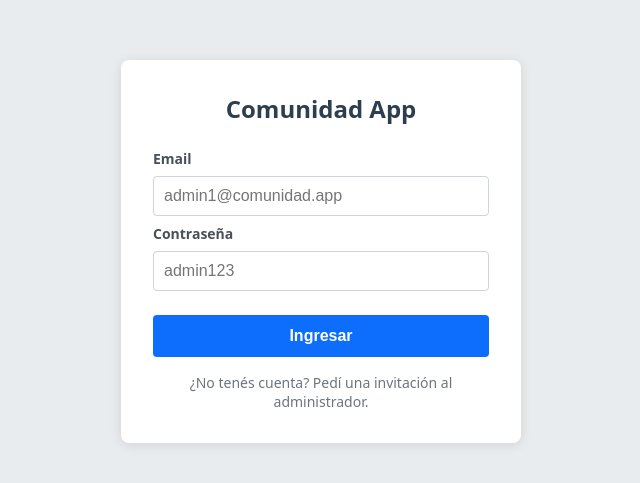
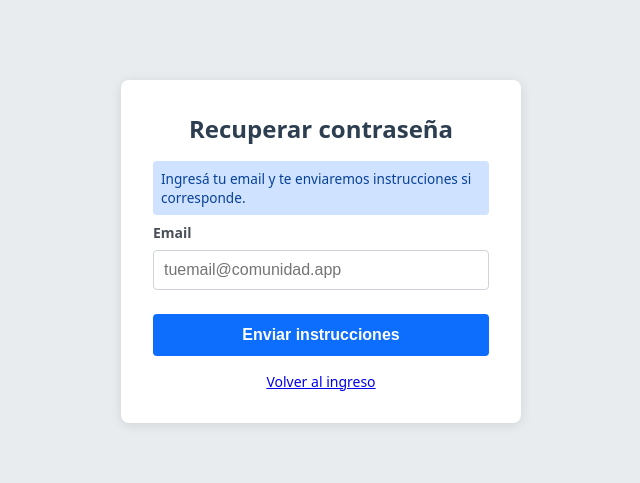
Before and after one commit to lmelgarejo82/COMUNIDAD-APP, a React (Vite) app in the folder src/frontend/: page /forgot-password in a window 1280 px wide. Before the commit this address led to /login. Shown: the part 149-632 px from the top of the page, without its empty margins (319-959 px from the left). Built offline with nearby package versions, Linux system fonts and the light colour scheme.

Commit message:
feat: add password recovery request

```diff
--- a/src/frontend/src/App.jsx
+++ b/src/frontend/src/App.jsx
@@ -6,6 +6,7 @@ import ProtectedRoute from './components/ProtectedRoute';
 import Layout from './components/Layout';
 import Login from './pages/Login';
 import Register from './pages/Register';
+import ForgotPassword from './pages/ForgotPassword';
 import Dashboard from './pages/Dashboard';
 
 const Expensas = lazy(() => import('./pages/Expensas'));
@@ -45,6 +46,7 @@ function App() {
           <Routes>
             <Route path="/login" element={<Login />} />
             <Route path="/register" element={<Register />} />
+            <Route path="/forgot-password" element={<ForgotPassword />} />
             <Route
               element={
                 <ProtectedRoute>
--- /dev/null
+++ b/src/frontend/src/pages/ForgotPassword.jsx
@@ -0,0 +1,65 @@
+import { useState } from 'react';
+import { Link } from 'react-router-dom';
+import accountRecovery from '../services/accountRecovery';
+import { getErrorMessage } from '../services/errors';
+
+export default function ForgotPassword() {
+  const [email, setEmail] = useState('');
+  const [message, setMessage] = useState('');
+  const [error, setError] = useState('');
+  const [loading, setLoading] = useState(false);
+
+  async function handleSubmit(event) {
+    event.preventDefault();
+    setLoading(true);
+    try {
+      const { data } = await accountRecovery.request(email);
+      setMessage(data.message);
+      setError('');
+    } catch (err) {
+      setMessage('');
+      setError(getErrorMessage(err, 'No pudimos procesar la solicitud. Intentá nuevamente.'));
+    } finally {
+      setLoading(false);
+    }
+  }
+
+  return (
+    <div style={styles.wrapper}>
+      <form onSubmit={handleSubmit} style={styles.card}>
+        <h1 style={styles.title}>Recuperar contraseña</h1>
+        <p style={styles.info}>Ingresá tu email y te enviaremos instrucciones si corresponde.</p>
+        {message && <p style={styles.success}>{message}</p>}
+        {error && <p style={styles.error}>{error}</p>}
+        <label htmlFor="recovery-email" style={styles.label}>Email</label>
+        <input
+          id="recovery-email"
+          type="email"
+          value={email}
+          onChange={(event) => setEmail(event.target.value)}
+          required
+          autoComplete="email"
+          style={styles.input}
+          placeholder="tuemail@comunidad.app"
+        />
+        <button type="submit" disabled={loading} style={styles.button}>
+          {loading ? 'Enviando...' : 'Enviar instrucciones'}
+        </button>
+        <p style={styles.link}><Link to="/login">Volver al ingreso</Link></p>
+      </form>
+    </div>
+  );
+}
+
+const styles = {
+  wrapper: { minHeight: '100vh', display: 'flex', alignItems: 'center', justifyContent: 'center', padding: '1rem', background: '#e9ecef' },
+  card: { background: '#fff', padding: '2rem', boxSizing: 'border-box', borderRadius: '8px', boxShadow: '0 2px 12px rgba(0,0,0,0.1)', width: '100%', maxWidth: '400px', display: 'flex', flexDirection: 'column', gap: '0.5rem' },
+  title: { textAlign: 'center', marginBottom: '0.5rem', fontSize: '1.5rem', color: '#2c3e50' },
+  info: { background: '#cfe2ff', color: '#084298', padding: '0.5rem', borderRadius: '4px', fontSize: '0.85rem', margin: 0 },
+  label: { fontSize: '0.875rem', fontWeight: 600, color: '#495057' },
+  input: { padding: '0.625rem', border: '1px solid #ced4da', borderRadius: '4px', fontSize: '1rem' },
+  button: { marginTop: '1rem', padding: '0.75rem', background: '#0d6efd', color: '#fff', border: 'none', borderRadius: '4px', fontSize: '1rem', fontWeight: 600, cursor: 'pointer' },
+  success: { background: '#d1e7dd', color: '#0f5132', padding: '0.5rem', borderRadius: '4px', fontSize: '0.875rem', margin: 0 },
+  error: { background: '#f8d7da', color: '#842029', padding: '0.5rem', borderRadius: '4px', fontSize: '0.875rem', margin: 0 },
+  link: { textAlign: 'center', fontSize: '0.875rem', color: '#6c757d', marginTop: '0.5rem', marginBottom: 0 },
+};
--- a/src/frontend/src/pages/Login.jsx
+++ b/src/frontend/src/pages/Login.jsx
@@ -38,6 +38,7 @@ export default function Login() {
         {PUBLIC_REGISTRATION_ENABLED
           ? <p style={styles.link}>¿No tenés cuenta? <Link to="/register">Registrate acá</Link></p>
           : <p style={styles.link}>¿No tenés cuenta? Pedí una invitación al administrador.</p>}
+        <p style={styles.link}><Link to="/forgot-password">¿Olvidaste tu contraseña?</Link></p>
       </form>
     </div>
   );
--- /dev/null
+++ b/src/frontend/src/services/accountRecovery.js
@@ -0,0 +1,14 @@
+import api from './api.js';
+
+export function createAccountRecoveryService(client = api) {
+  return {
+    request(email) {
+      return client.post('/auth/forgot-password', { email });
+    },
+    reset(token, password) {
+      return client.post(`/auth/reset-password/${encodeURIComponent(token)}`, { password });
+    },
+  };
+}
+
+export default createAccountRecoveryService();
```
Also changed, not shown: 1 other file (tests, documents, lock files or other folders).
